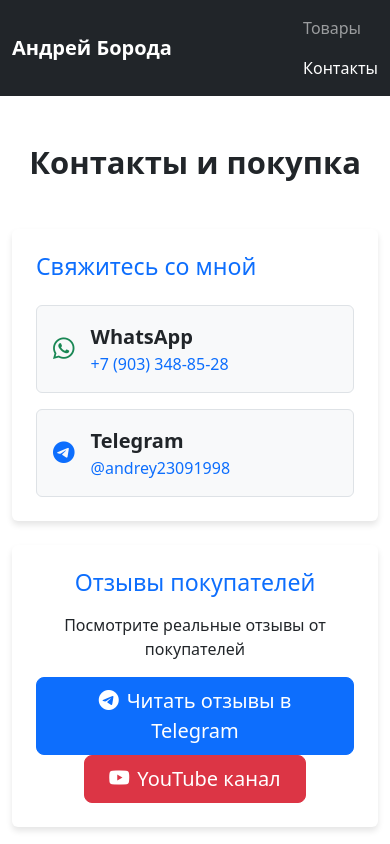
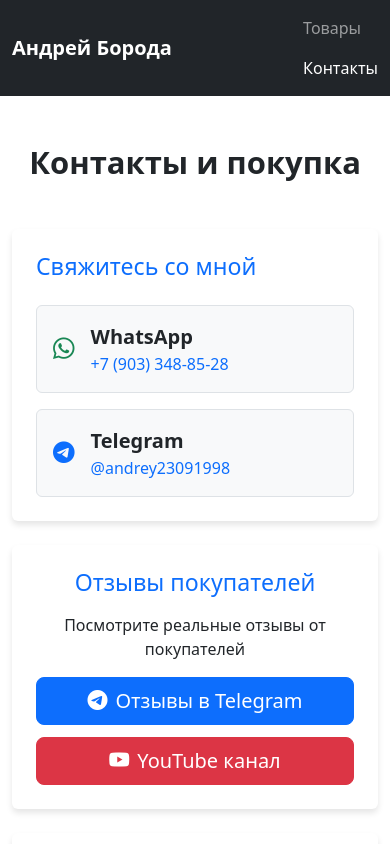
Before and after one commit to andrey-beard/beard-shop, a plain HTML site: page contacts.html in a window 390 px wide. Shown: the top 844 px of the page. Drawn offline with nearby package versions, Linux system fonts and the light colour scheme.

Commit message:
Update contacts.html

```diff
--- a/contacts.html
+++ b/contacts.html
@@ -53,6 +53,20 @@
       }
       footer {
         margin-top: auto;
+      }
+      .btn-group-custom {
+        display: flex;
+        gap: 1rem;
+        justify-content: center;
+      }
+      @media (max-width: 768px) {
+        .btn-group-custom {
+          flex-direction: column;
+          gap: 0.75rem;
+        }
+        .btn-group-custom .btn {
+          width: 100%;
+        }
       }
     </style>
   </head>
@@ -132,13 +146,14 @@
               <p class="card-text mb-3 fs-6">
                 Посмотрите реальные отзывы от покупателей
               </p>
+              <div class="btn-group-custom">
                 <a
                   href="https://t.me/andrey_boroda_minoxidil"
                   class="btn btn-primary btn-lg px-4"
                   target="_blank"
                   rel="noopener"
                 >
-                <i class="bi bi-telegram me-2"></i>Читать отзывы в Telegram
+                  <i class="bi bi-telegram me-2"></i>Отзывы в Telegram
                 </a>
                 <a
                   href="https://www.youtube.com/@Andrey_boroda_life"
@@ -148,6 +163,7 @@
                 >
                   <i class="bi bi-youtube me-2"></i>YouTube канал
                 </a>
+              </div>
             </div>
           </div>
         </div>
@@ -200,7 +216,10 @@
                     <div class="d-flex align-items-center">
                       <i class="bi bi-shop fs-3 text-danger me-3"></i>
                       <div>
-                        <strong>Avito - Оригинальный Kirkland Signature Minoxidil 5%, 60 мл</strong>
+                        <strong
+                          >Avito - Оригинальный Kirkland Signature Minoxidil 5%,
+                          60 мл</strong
+                        >
                         <div class="text-muted">Оригинальный флакон</div>
                       </div>
                     </div>
```
Lines whose indentation alone changed are shown as unchanged.
